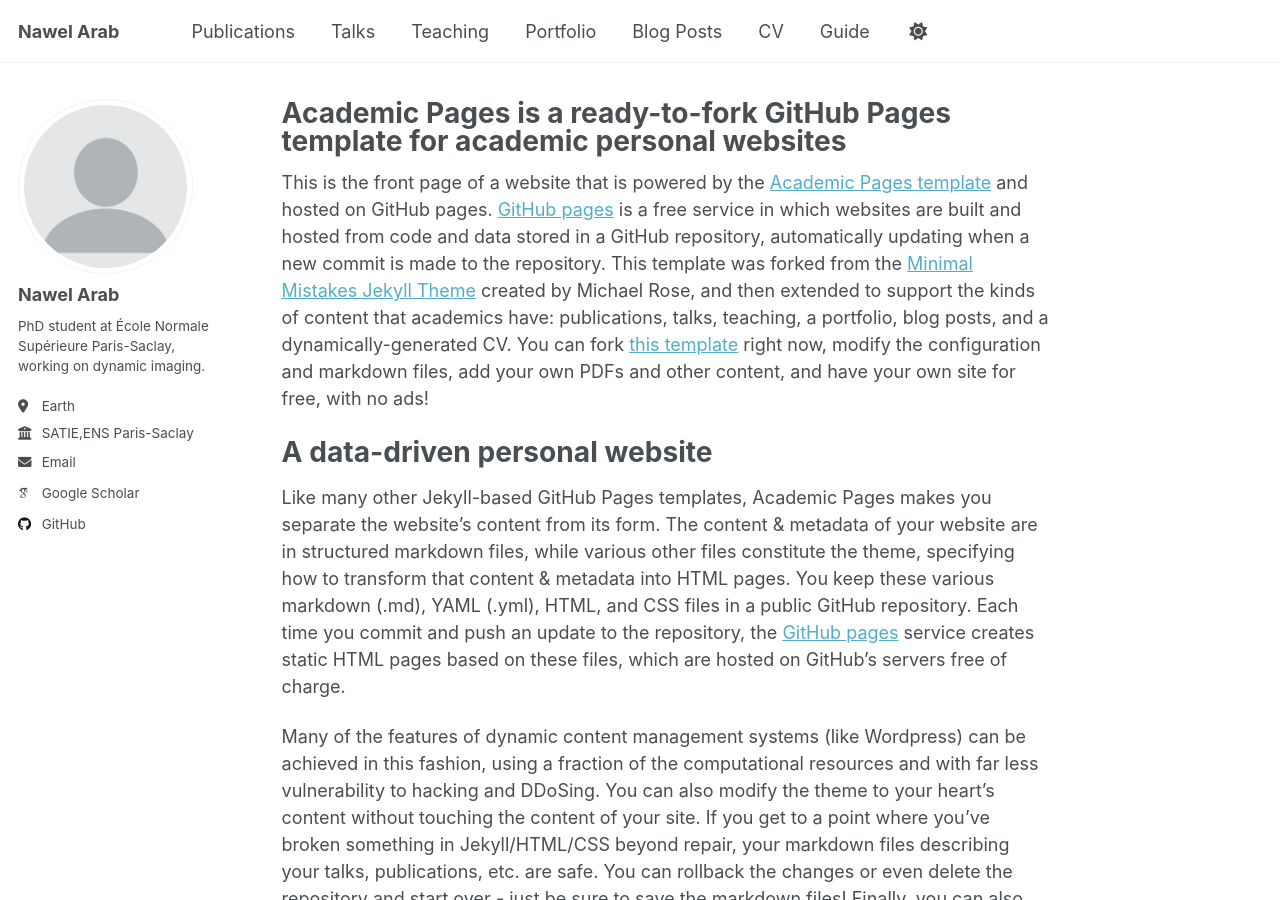
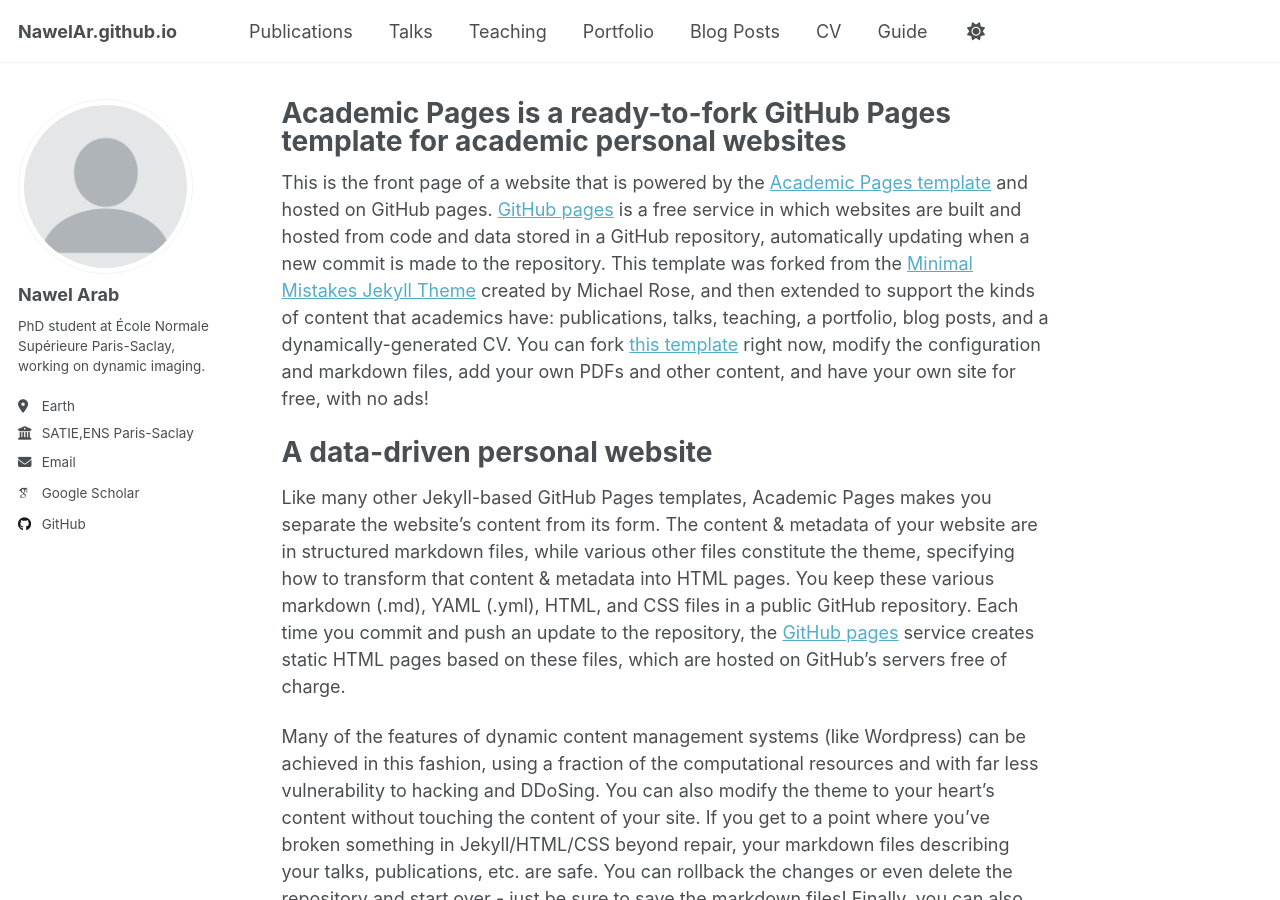
Before and after one commit to NawelAr/NawelAr.github.io, a Jekyll site: the page built from _pages/about.md, in a window 1280 px wide and 900 px high. Built offline with Jekyll 4.4.1, drawn with Linux system fonts in a browser that asks for light colours; some web fonts are replaced.

Commit message:
Update _config.yml

```diff
--- a/_config.yml
+++ b/_config.yml
@@ -9,7 +9,7 @@
 # Basic Site Settings
 locale                   : "en-US"
 site_theme               : "default"
-title                    : "Nawel Arab"
+title                    : #"Nawel Arab"
 title_separator          : "-"
 name                     : &name "Nawel Arab"
 description              : &description "PhD student in inverse problems, signal processing, and state-space model. "
```
